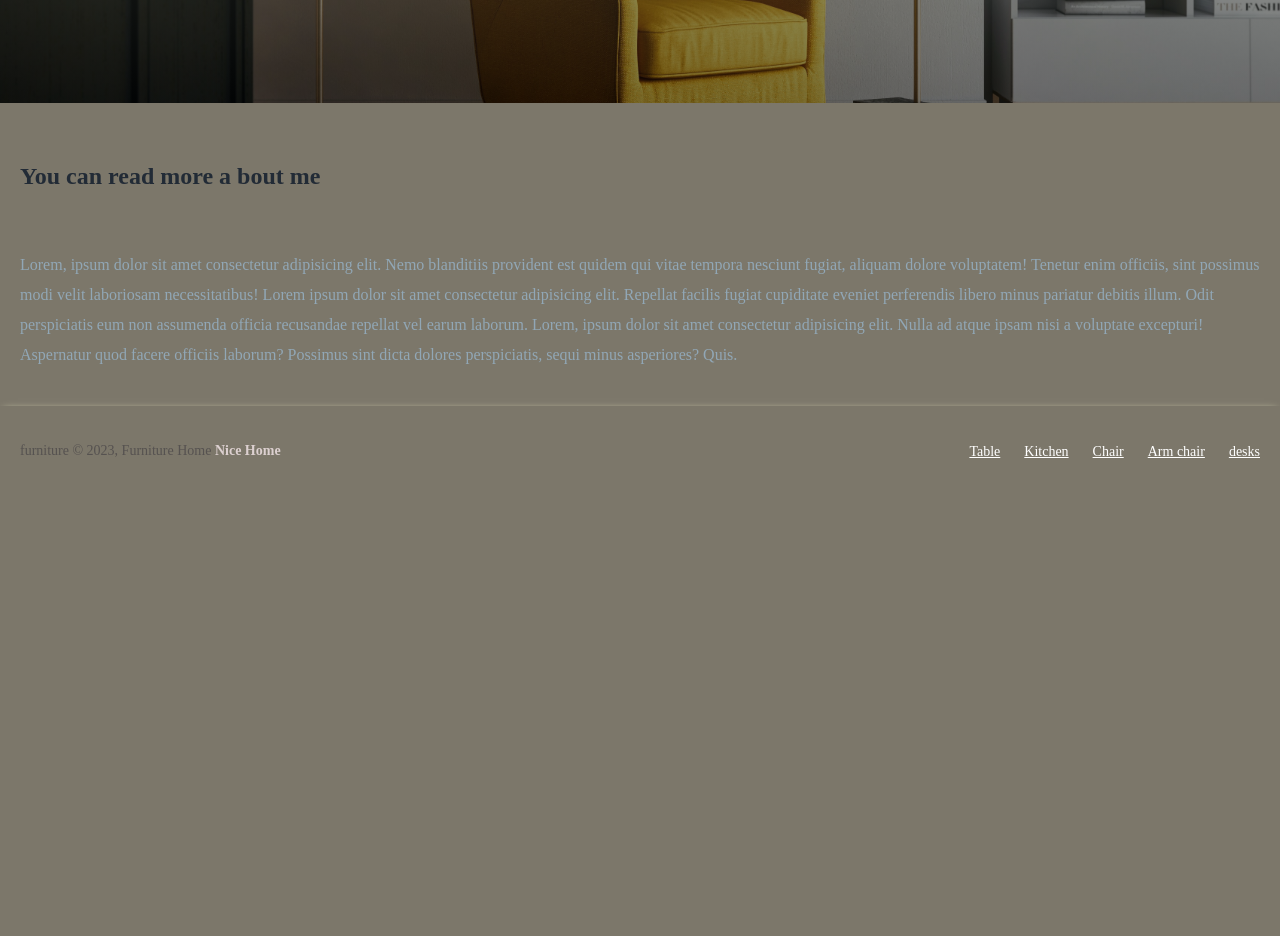
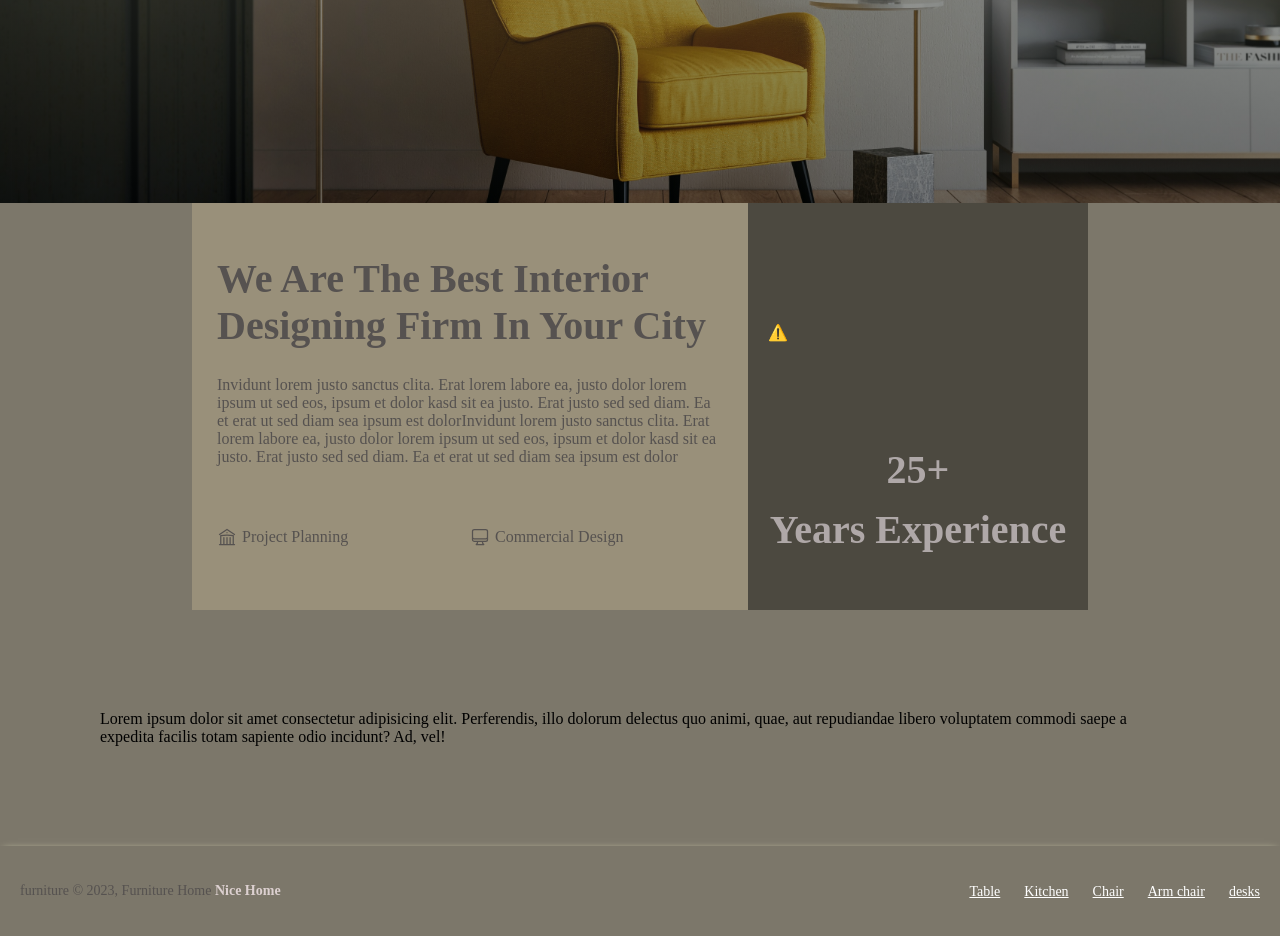
Before and after one commit to Shajwan-Namiq/FirstProject-Bitbootcamp, a plain HTML site: page index.html in a window 1280 px wide. Shown: the part 449-1385 px from the top of the page. Before the commit the page ends 945 px from the top, so only its background shows below. Drawn offline with nearby package versions, Linux system fonts and the light colour scheme; no server answers.

Commit message:
Adding About  section

```diff
--- a/index.html
+++ b/index.html
@@ -28,7 +28,8 @@
             <a href="#">Customers</a>
         </div>
     </div>
-    <!--Header-->
+
+    <!--Header Section-->
     <div class="container-about">
         <div class="hero-image">
             <div class="hero-text">
@@ -36,15 +37,54 @@
                 <button>Buy Furniture</button>
             </div>
         </div>
-        <h2 class="about-text1">You can read more a bout me</h2>
-        <p class="about-text2">
-            Lorem, ipsum dolor sit amet consectetur adipisicing elit. Nemo blanditiis provident est quidem qui vitae tempora nesciunt fugiat, aliquam dolore voluptatem! Tenetur enim officiis, sint possimus modi velit laboriosam necessitatibus! Lorem ipsum dolor sit
-            amet consectetur adipisicing elit. Repellat facilis fugiat cupiditate eveniet perferendis libero minus pariatur debitis illum. Odit perspiciatis eum non assumenda officia recusandae repellat vel earum laborum. Lorem, ipsum dolor sit amet consectetur
-            adipisicing elit. Nulla ad atque ipsam nisi a voluptate excepturi! Aspernatur quod facere officiis laborum? Possimus sint dicta dolores perspiciatis, sequi minus asperiores? Quis.
+    </div>
+
+    <!--About Section-->
+    <div class="about-section">
+        <div class="about-text">
+            <h1>We Are The Best Interior Designing Firm In Your City</h1>
+            <p>
+                Invidunt lorem justo sanctus clita. Erat lorem labore ea, justo dolor lorem ipsum ut sed eos, ipsum et dolor kasd sit ea justo. Erat justo sed sed diam. Ea et erat ut sed diam sea ipsum est dolorInvidunt lorem justo sanctus clita. Erat lorem labore ea,
+                justo dolor lorem ipsum ut sed eos, ipsum et dolor kasd sit ea justo. Erat justo sed sed diam. Ea et erat ut sed diam sea ipsum est dolor
+            </p>
+            <div class="icon-about">
+                <div class="icon1">
+                    <svg xmlns="http://www.w3.org/2000/svg" fill="none" viewBox="0 0 24 24" stroke-width="1.5" stroke="#565250" class="w-2 h-2">
+              <path
+                stroke-linecap="round"
+                stroke-linejoin="round"
+                d="M12 21v-8.25M15.75 21v-8.25M8.25 21v-8.25M3 9l9-6 9 6m-1.5 12V10.332A48.36 48.36 0 0012 9.75c-2.551 0-5.056.2-7.5.582V21M3 21h18M12 6.75h.008v.008H12V6.75z"
+              />
+            </svg>
+                    <p>Project Planning</p>
+                </div>
+                <div class="icon2">
+                    <svg xmlns="http://www.w3.org/2000/svg" fill="none" viewBox="0 0 24 24" stroke-width="1.5" stroke="#565250" class="w-6 h-6">
+              <path
+                stroke-linecap="round"
+                stroke-linejoin="round"
+                d="M9 17.25v1.007a3 3 0 01-.879 2.122L7.5 21h9l-.621-.621A3 3 0 0115 18.257V17.25m6-12V15a2.25 2.25 0 01-2.25 2.25H5.25A2.25 2.25 0 013 15V5.25m18 0A2.25 2.25 0 0018.75 3H5.25A2.25 2.25 0 003 5.25m18 0V12a2.25 2.25 0 01-2.25 2.25H5.25A2.25 2.25 0 013 12V5.25"
+              />
+            </svg>
+                    <p>Commercial Design</p>
+                </div>
+            </div>
+        </div>
+        <div class="about-right">
+            <script src="https://unpkg.com/@lottiefiles/lottie-player@latest/dist/lottie-player.js"></script>
+            <lottie-player src="https://lottie.host/c87ab966-9dcb-4a10-971a-fd9a219f6e3b/JOB5KLrJx8.json" background="transparent" speed="1" style="width: 300px; height: 200px" loop autoplay></lottie-player>
+            <h1>25+</h1>
+            <h3>Years Experience</h3>
+        </div>
+    </div>
+
+    <div class="test">
+        <p>
+            Lorem ipsum dolor sit amet consectetur adipisicing elit. Perferendis, illo dolorum delectus quo animi, quae, aut repudiandae libero voluptatem commodi saepe a expedita facilis totam sapiente odio incidunt? Ad, vel!
         </p>
     </div>
 
-    <!--Footer-->
+    <!--Footer Section-->
     <footer class="footer-section">
         <div class="footer-area">
             <div class="footer-text">
--- a/styles.css
+++ b/styles.css
@@ -16,7 +16,7 @@ body {
     background-repeat: no-repeat;
     background-size: cover;
     position: relative;
-    padding-top: 500px;
+    padding-top: 600px;
 }
 
 .hero-text {
@@ -45,17 +45,6 @@ body {
     background-color: #7c776a;
     color: #fff;
     cursor: pointer;
-}
-
-.about-text1 {
-    padding: 40px 0px 20px 20px;
-    color: #222b36;
-}
-
-.about-text2 {
-    padding: 20px;
-    line-height: 30px;
-    color: #91a7b6;
 }
 
 
@@ -151,6 +140,74 @@ body {
     }
 }
 
+.test {
+    margin: 100px;
+}
+
+
+/* About*/
+
+.about-section {
+    background-color: #99907a;
+    width: 70%;
+    margin: auto;
+    display: grid;
+    grid-template-columns: 70px 30px;
+    grid-template-rows: auto;
+    grid-template-areas: "about about about sidebar";
+}
+
+.about-text {
+    grid-column: about;
+    padding: 25px;
+}
+
+.about-text h1 {
+    color: #565250;
+    font-size: 40px;
+    font-weight: bold;
+}
+
+.about-text p {
+    color: #565250;
+    font-size: 16px;
+}
+
+.about-right {
+    grid-column: sidebar;
+    background-color: #4c4940;
+    padding: 30px 20px;
+    line-height: 20px;
+}
+
+.about-right h1,
+.about-right h3 {
+    display: grid;
+    justify-content: center;
+    align-items: center;
+    color: #afa8a8;
+    font-size: 40px;
+    font-weight: bold;
+}
+
+.icon-about {
+    padding-top: 30px;
+    display: grid;
+    grid-template-columns: repeat(2, 1fr);
+}
+
+.icon-about .icon1,
+.icon-about .icon2 {
+    display: inline-flex;
+    align-items: center;
+}
+
+.icon-about .icon1 svg,
+.icon-about .icon2 svg {
+    width: 20px;
+    margin-right: 5px;
+}
+
 
 /* Footer*/
 
```
